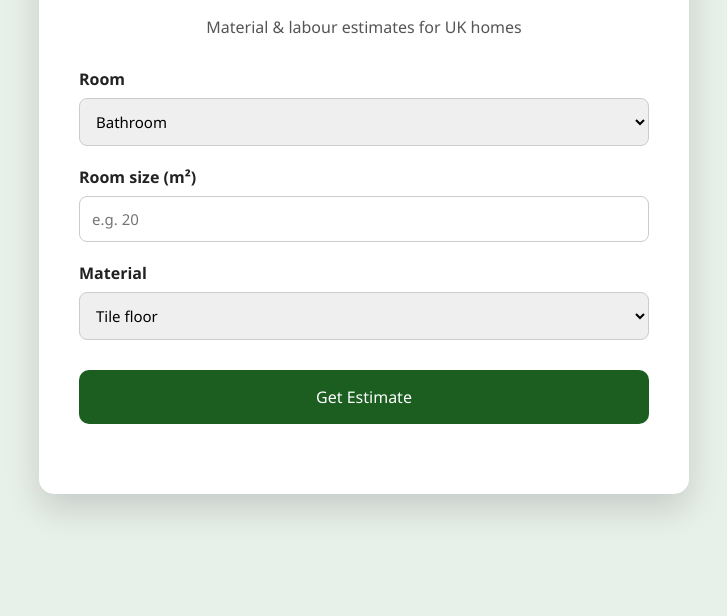
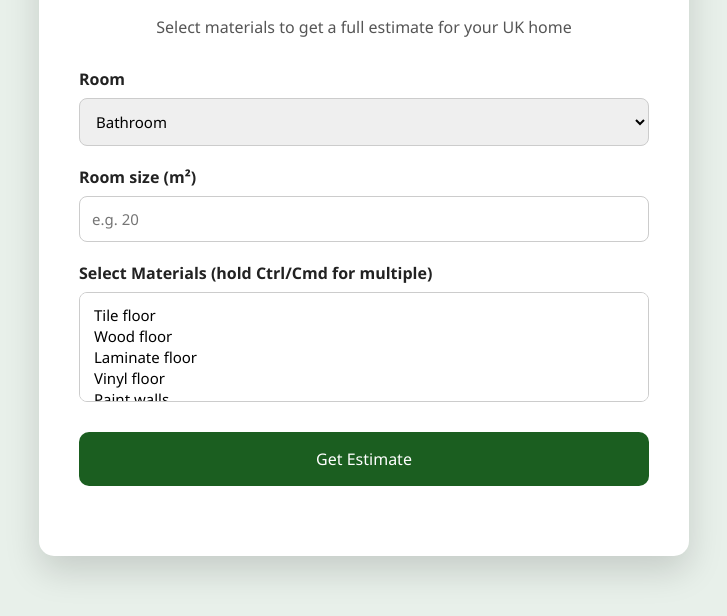
Before and after one commit to andrei942/refurbish-price-uk, a plain HTML site: page index.html in a window 1280 px wide. Shown: the part 150-766 px from the top of the page, without its empty margins (276-1003 px from the left). Drawn offline with Linux system fonts and the light colour scheme.

Commit message:
Update index.html

```diff
--- a/index.html
+++ b/index.html
@@ -11,7 +11,7 @@
 <div class="container">
 
   <h1 class="title">Refurbish Price UK</h1>
-  <p class="subtitle">Material & labour estimates for UK homes</p>
+  <p class="subtitle">Select materials to get a full estimate for your UK home</p>
 
   <div class="form-group">
     <label>Room</label>
@@ -29,8 +29,8 @@
   </div>
 
   <div class="form-group">
-    <label>Material</label>
-    <select id="material">
+    <label>Select Materials (hold Ctrl/Cmd for multiple)</label>
+    <select id="materials" multiple>
       <!-- Floors -->
       <option value="tile_floor">Tile floor</option>
       <option value="wood_floor">Wood floor</option>
@@ -45,7 +45,7 @@
       <!-- Ceiling -->
       <option value="paint_ceiling">Paint ceiling</option>
 
-      <!-- Doors/Windows -->
+      <!-- Doors / Windows -->
       <option value="door">Door (per unit)</option>
       <option value="window">Window (per unit)</option>
     </select>
```
